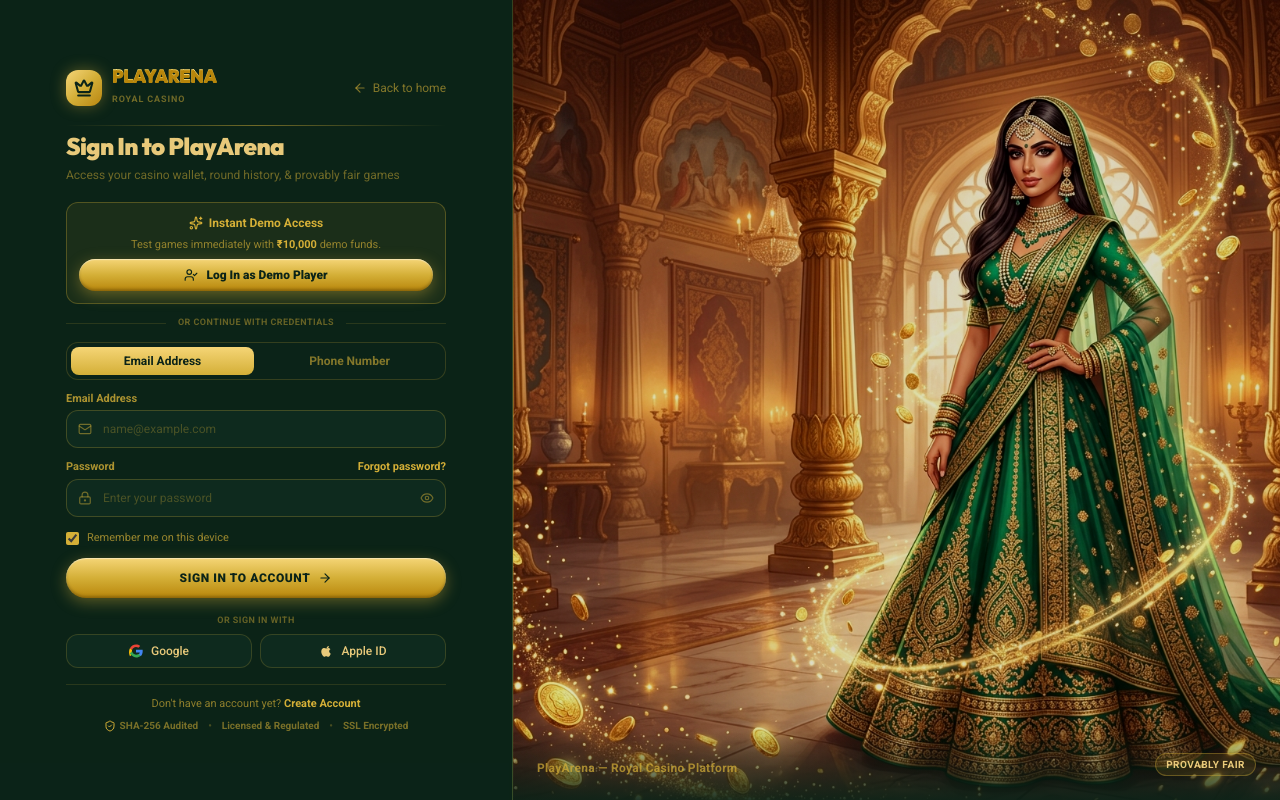
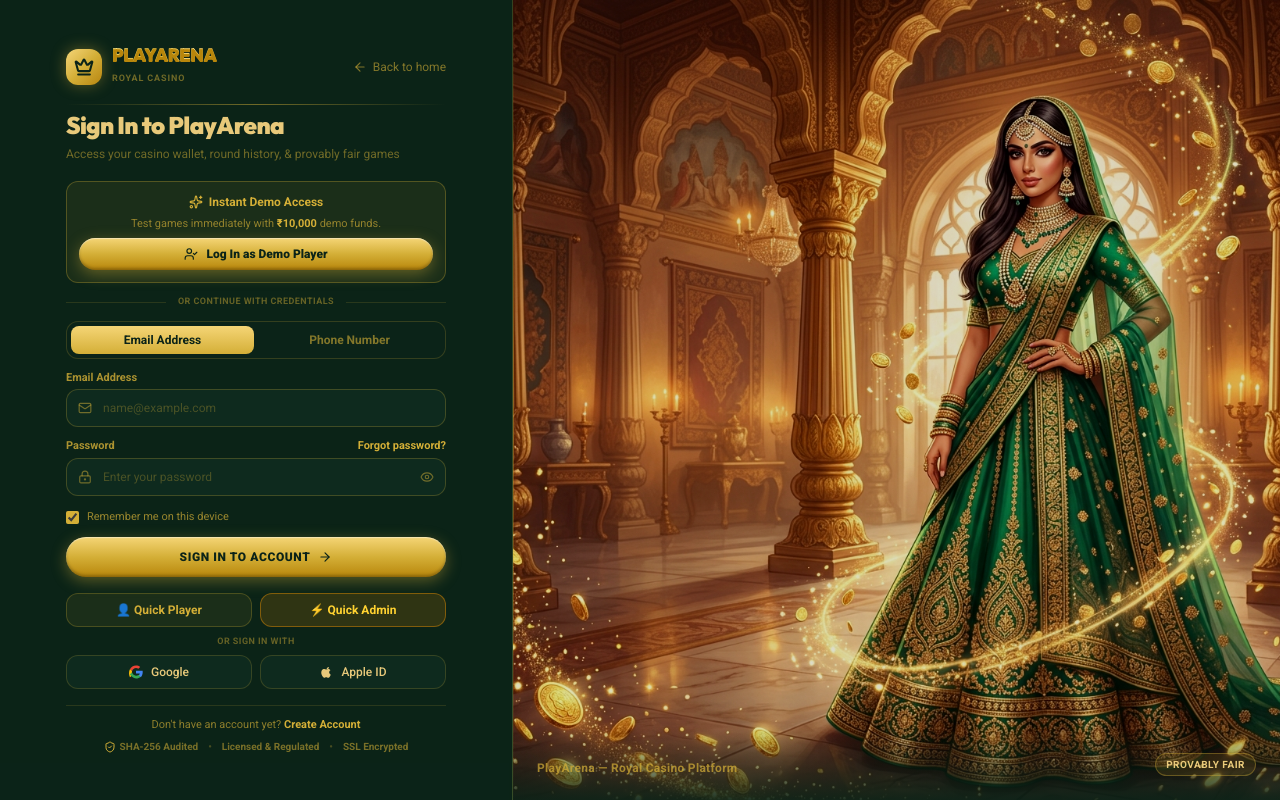
Before and after one commit to ojhaswatwani1905/matka-jhatka, a React (Vite) app in the folder client/: page /login in a window 1280 px wide. Built offline with nearby package versions, Linux system fonts and the light colour scheme.

Commit message:
feat(auth): Added 1-click Quick Admin Sign In shortcut button on login page

```diff
--- a/client/src/pages/auth/LoginPage.tsx
+++ b/client/src/pages/auth/LoginPage.tsx
@@ -315,9 +315,26 @@
           )}
         </button>
 
-        {/* Social Logins */}
-        <div className="pt-1 mt-3">
-          <p className="text-[9px] text-center text-[rgba(212,175,55,0.45)] uppercase tracking-wider mb-2 font-bold">Or Sign In With</p>
+        {/* Social & Quick Demo Logins */}
+        <div className="pt-1 mt-3 space-y-2">
+          <div className="grid grid-cols-2 gap-2">
+            <button
+              type="button"
+              onClick={() => performLogin('player@tirangagames.com')}
+              className="py-2 px-3 rounded-xl bg-[rgba(212,175,55,0.08)] border border-[rgba(212,175,55,0.25)] text-gold hover:bg-[rgba(212,175,55,0.15)] transition-all flex items-center justify-center gap-1.5 text-xs font-bold cursor-pointer"
+            >
+              <span>👤 Quick Player</span>
+            </button>
+            <button
+              type="button"
+              onClick={() => performLogin('admin@playarena.com')}
+              className="py-2 px-3 rounded-xl bg-amber-500/15 border border-amber-500/40 text-amber-300 hover:bg-amber-500/25 transition-all flex items-center justify-center gap-1.5 text-xs font-bold cursor-pointer"
+            >
+              <span>⚡ Quick Admin</span>
+            </button>
+          </div>
+
+          <p className="text-[9px] text-center text-[rgba(212,175,55,0.45)] uppercase tracking-wider my-2 font-bold">Or Sign In With</p>
           <div className="grid grid-cols-2 gap-2">
             <button
               type="button"
```
